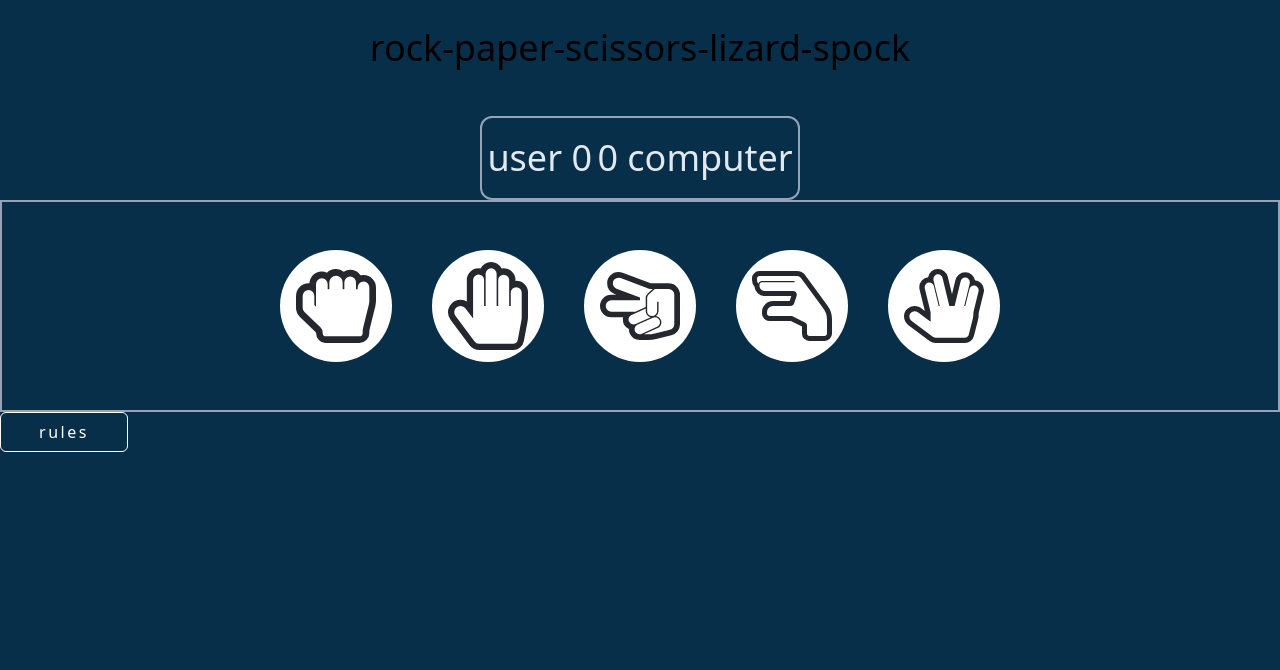
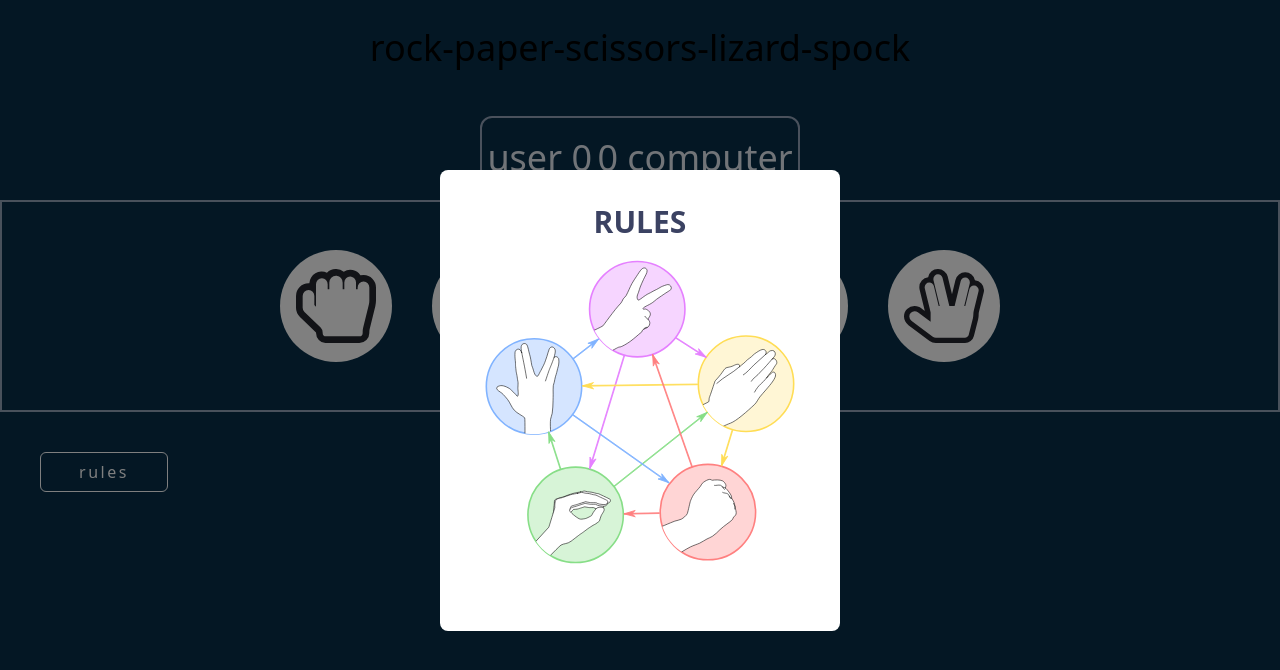
Before and after one commit to sadyazz/rock-paper-scissors-lizard-spock, a React (Vite) app: page / in a window 1280 px wide. Both pictures are taken after a click on the button "rules". Shown: the top 670 px of the page. Built offline with nearby package versions, Linux system fonts and the light colour scheme.

Commit message:
updated Rules.jsx

```diff
--- a/src/components/Rules.jsx
+++ b/src/components/Rules.jsx
@@ -1,9 +1,41 @@
-import React from "react";
+import React, { useState } from "react";
+//import { useState, useEffect } from 'react'
 
 const Rules = () =>{
+    const [isOpen, setIsOpen] = useState(false);
     return(
         <div>
-            <button className ="text-white border border-white rounded-md w-[8rem] h-10 tracking-[0.1563rem]">rules</button>
+            <button onClick={() => setIsOpen(true)} className ="text-white border border-white rounded-md w-[8rem] h-10 tracking-[0.1563rem] mx-10 my-10">rules</button>
+
+
+
+            <div
+        className={`${isOpen ? "left-0" : "left-[-100vw]"}
+        fixed top-0  h-screen w-full z-[50] grid place-items-center`}
+      >
+        {isOpen && (
+          <div
+            onClick={() => setIsOpen(false)}
+            className={"fixed inset-0 bg-black/50"}
+          ></div>
+        )}
+        <div className="relative z-10 w-full h-full bg-white flex flex-col items-center justify-around lg:w-[25rem] lg:h-[28.8125rem] lg:rounded-lg lg:flex-row lg:flex-wrap lg:justify-between lg:px-8 lg:pt-8 lg:pb-12">
+          <h2 className="mx-auto text-3xl text-[#3B4262] font-bold lg:order-1 ">
+            RULES
+          </h2>
+          <div className="w-[19.4375rem] lg:w-full lg:order-3 lg:flex lg:justify-center">
+            <img  src="src\assets\rules.svg" />
+          </div>
+          <button onClick={() => setIsOpen(false)} aria-label="close rules" className="lg:order-2">
+            <img   />
+          </button>
+
+        </div>
+      </div>
+
+
+
+
         </div>
     )
 }
```
